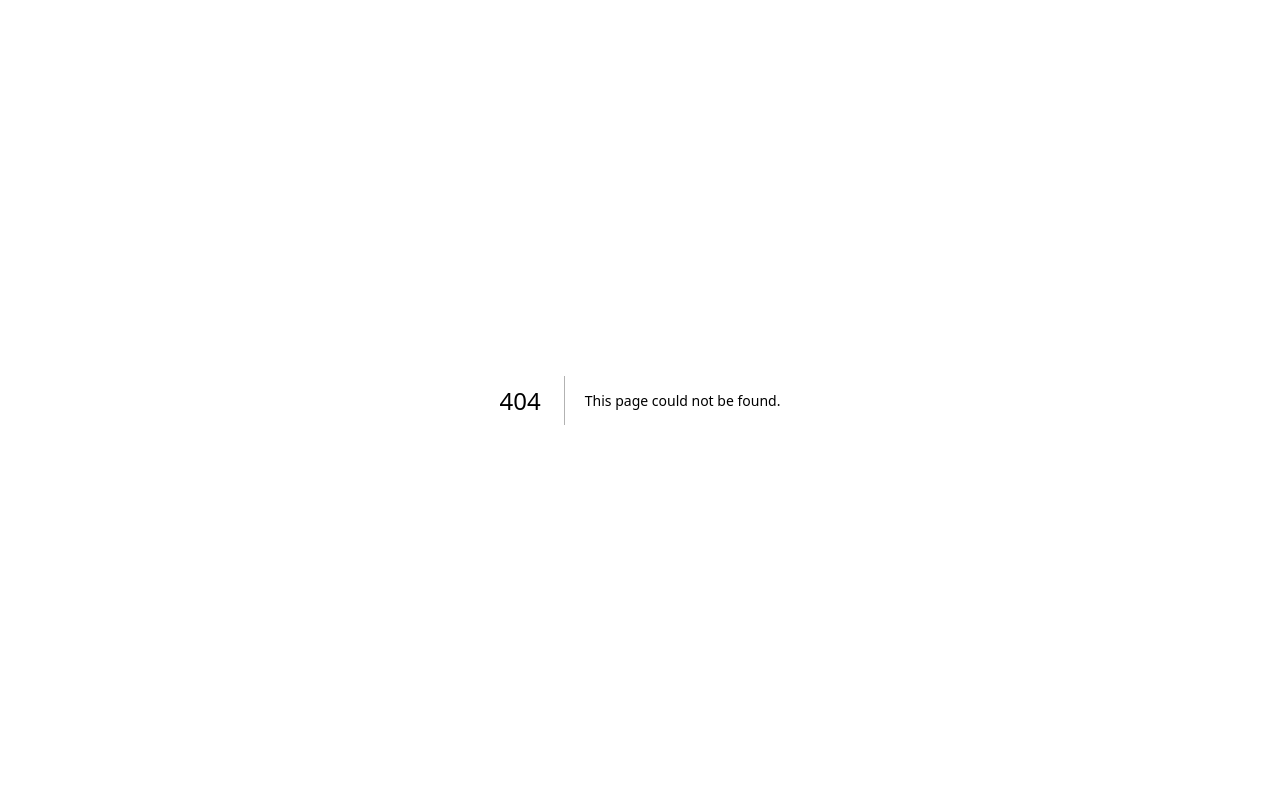
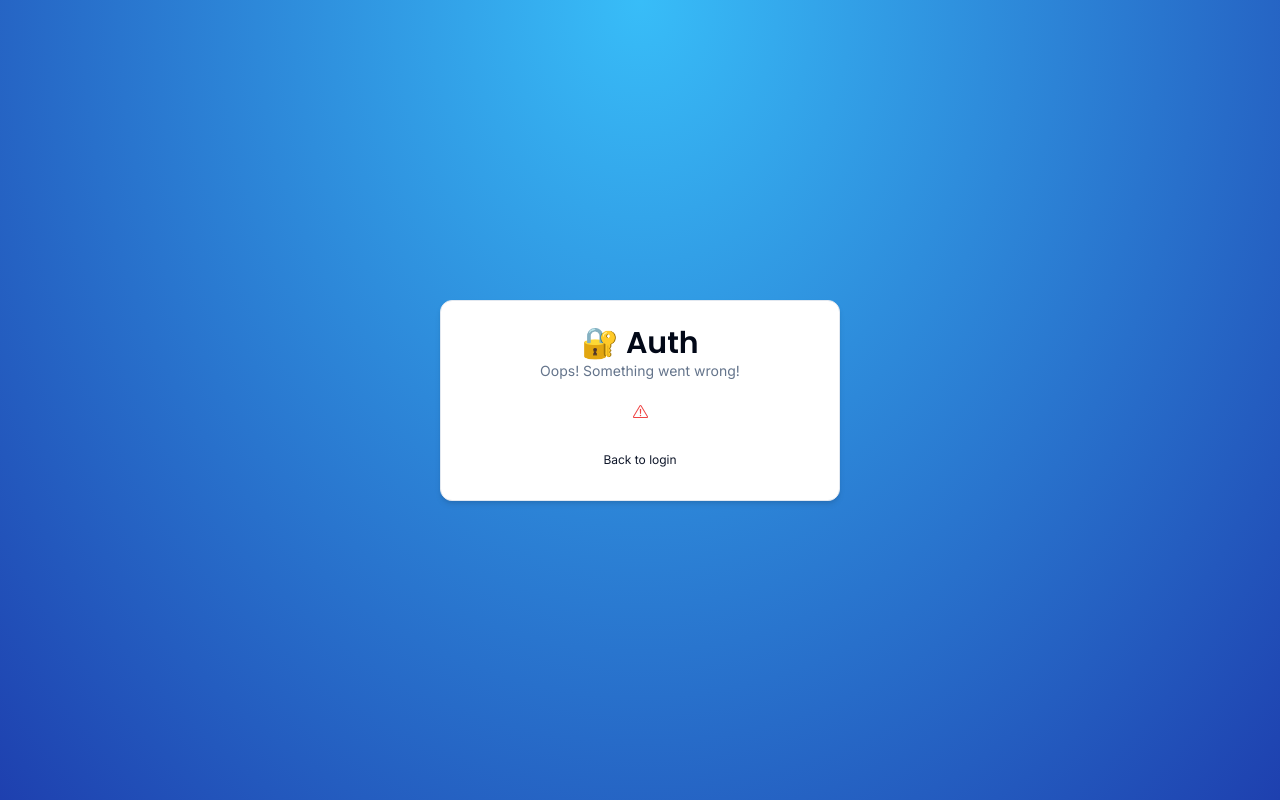
Before and after one commit to maxj-tech/auth-demo, a Next.js app in the folder frontend/auth-webapp/: page /auth/error in a window 1280 px wide. Before the commit this address had no page. Built offline with nearby package versions, Linux system fonts and the light colour scheme.

Commit message:
Add error page and error card component

```diff
--- /dev/null
+++ b/frontend/auth-webapp/app/auth/error/page.tsx
@@ -0,0 +1,9 @@
+import { ErrorCard } from "@/components/auth/error-card"
+
+const AuthErrorPage = () => {
+  return (
+    <ErrorCard />
+  )
+}
+
+export default AuthErrorPage
--- a/frontend/auth-webapp/components/auth/card-wrapper.tsx
+++ b/frontend/auth-webapp/components/auth/card-wrapper.tsx
@@ -23,7 +23,7 @@
   headerLabel,
   backButtonLabel,
   backButtonHref,
-  showSocial = true
+  showSocial
 }: CardWrapperProps) => {
   return (
     <Card className="w-[400px] shadow-md">
--- /dev/null
+++ b/frontend/auth-webapp/components/auth/error-card.tsx
@@ -0,0 +1,17 @@
+import { ExclamationTriangleIcon } from "@radix-ui/react-icons"
+
+import { CardWrapper } from "@/components/auth/card-wrapper"
+
+export const ErrorCard = () => {
+  return (
+    <CardWrapper
+      headerLabel="Oops! Something went wrong!"
+      backButtonHref="/auth/login"
+      backButtonLabel="Back to login"
+    >
+      <div className="w-full flex justify-center items-center">
+        <ExclamationTriangleIcon className="text-destructive" />
+      </div>
+    </CardWrapper>
+  )
+}
--- a/frontend/auth-webapp/routes.ts
+++ b/frontend/auth-webapp/routes.ts
@@ -15,6 +15,7 @@
 export const authRoutes: string[] = [
   "/auth/login",
   "/auth/register",
+  "/auth/error",
 ];
 
 /**
```
